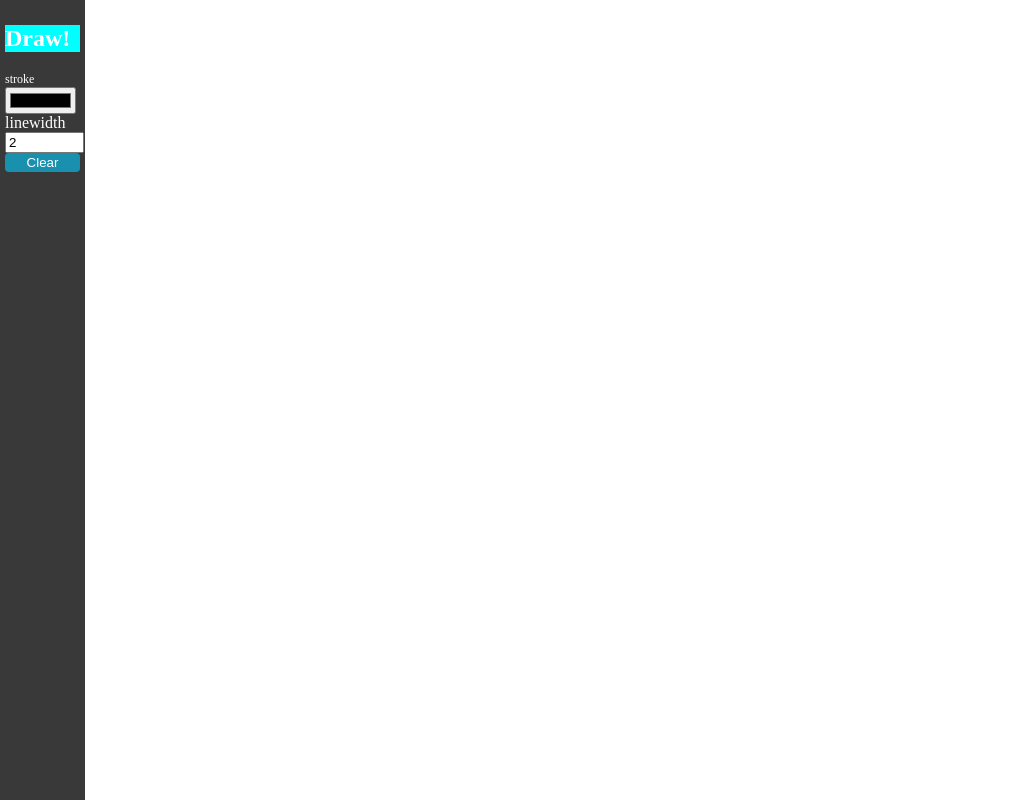
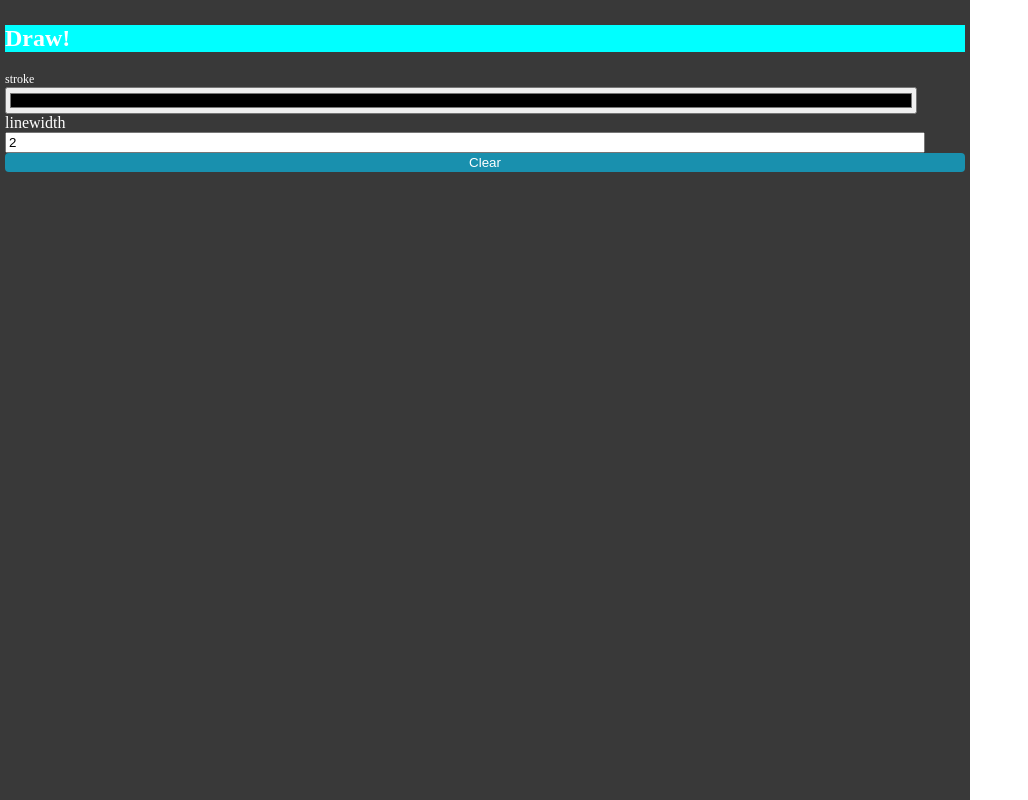
Before and after one commit to kamalraj1201/Painting-page, a plain HTML site: page index.html in a window 1280 px wide. Shown: the whole page, without its empty margins (0-1028 px from the left). Drawn offline with Linux system fonts and the light colour scheme.

Commit message:
Update style.css

```diff
--- a/style.css
+++ b/style.css
@@ -19,7 +19,7 @@ background-color: aqua;
     display: flex;
     flex-direction: column;
     padding: 5px;
-    width: 75px;
+    width: 75%;
     background-color: rgba(0, 0, 0, 0.777);
     height: 100%;
 }
```
